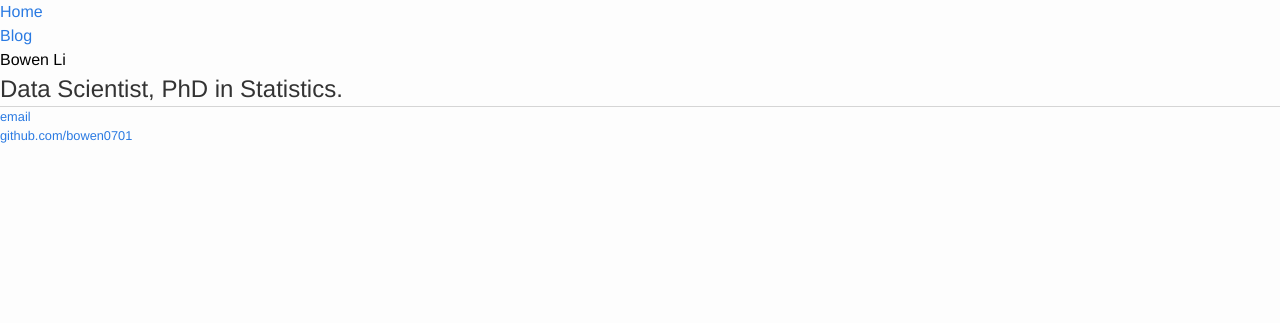
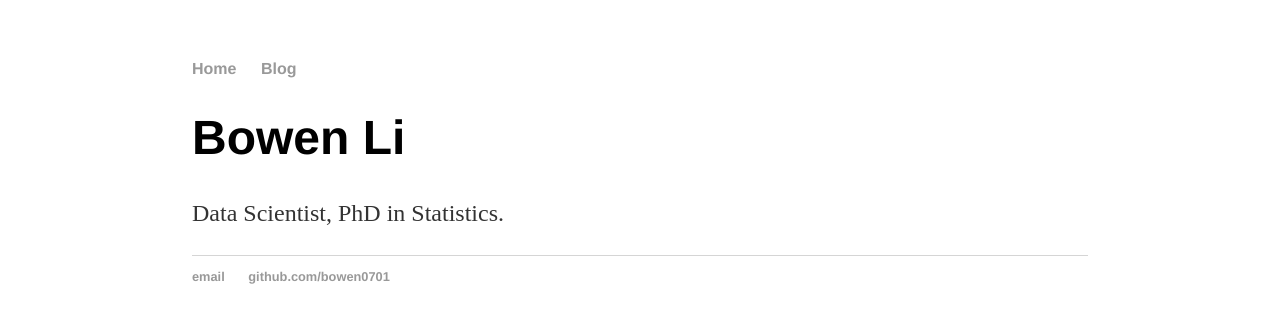
Before and after one commit to bowen0701/bowen0701.github.io, a Jekyll site: the page built from index.html, in a window 1280 px wide. Shown: the top 323 px of the page. Built offline with Jekyll 4.4.1, drawn with Linux system fonts in a browser that asks for light colours.

```diff
--- a/css/main.css
+++ b/css/main.css
@@ -1,28 +1,28 @@
-/* Base */
-/* ----------------------------------------------------------*/
-
-* {
-  margin: 0;
-  padding: 0;
+body {
+    margin: 60px auto;
+    width: 70%;
 }
-
-html, body { height: 100%; }
-
-body {
-  font-family: Helvetica, Arial, sans-serif;
-  font-size: 16px;
-  line-height: 1.5;
-  font-weight: 300;
-  background-color: #fdfdfd;
+nav ul, footer ul {
+    font-family:'Helvetica', 'Arial', 'Sans-Serif';
+    padding: 0px;
+    list-style: none;
+    font-weight: bold;
 }
-
-
-a         { color: #2a7ae2; text-decoration: none; }
-a:hover   { color: #000; text-decoration: underline; }
-a:visited { color: #205caa; }
-
-h1, h2, h3, h4, h5, h6 { font-size: 100%; font-weight: 400; }
-
+nav ul li, footer ul li {
+    display: inline;
+    margin-right: 20px;
+}
+a {
+    text-decoration: none;
+    color: #999;
+}
+a:hover {
+    text-decoration: underline;
+}
+h1 {
+    font-size: 3em;
+    font-family:'Helvetica', 'Arial', 'Sans-Serif';
+}
 p {
     font-size: 1.5em;
     line-height: 1.4em;
```
